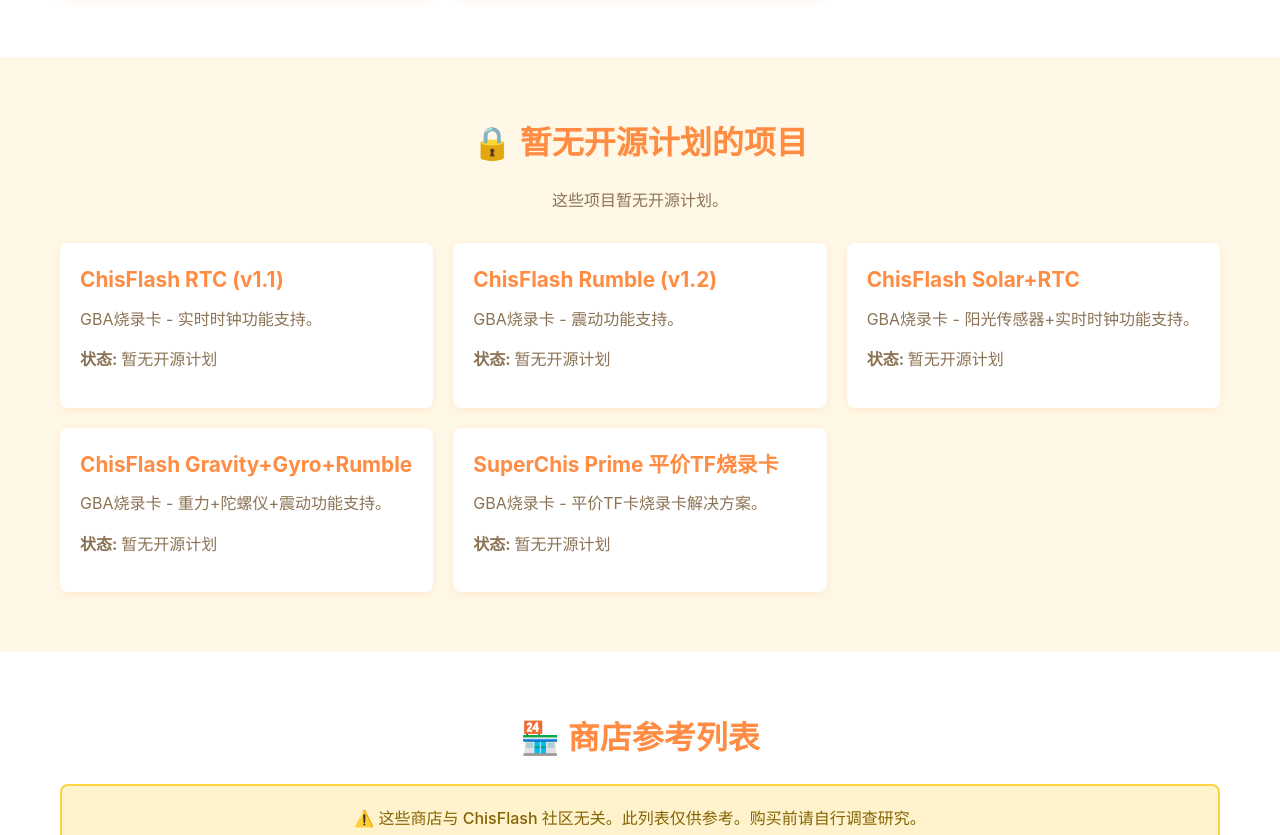
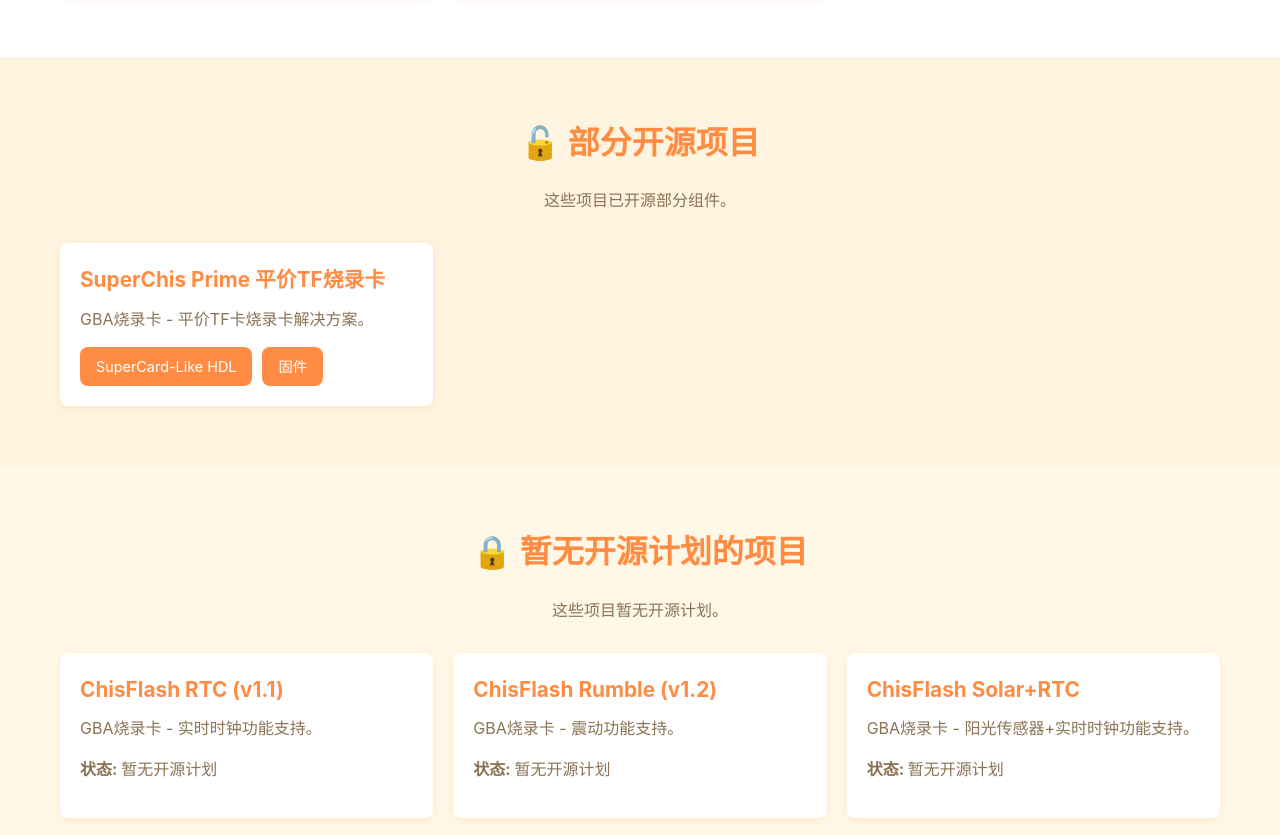
Before and after one commit to ChisBread/ChisFlashWebsite, a plain HTML site: page index.html in a window 1280 px wide. Shown: the part 1275-2110 px from the top of the page. Drawn offline with Linux system fonts and the light colour scheme.

Commit message:
部分开源项目

```diff
--- a/data.js
+++ b/data.js
@@ -124,6 +124,25 @@
     }
 ];
 
+const partialOpenSourceProjects = [
+    {
+        name: {
+            zh: "SuperChis Prime 平价TF烧录卡",
+            en: "SuperChis Prime Affordable TF Flashcart",
+            ja: "SuperChis Prime 手頃なTFフラッシュカート"
+        },
+        description: {
+            zh: "GBA烧录卡 - 平价TF卡烧录卡解决方案。",
+            en: "GBA Flashcart - Affordable TF card flashcart solution.",
+            ja: "GBAフラッシュカート - 手頃な価格のTFカードソリューション。"
+        },
+        links: [
+            { label: { zh: "SuperCard-Like HDL", en: "SuperCard-Like HDL", ja: "SuperCard-Like HDL" }, url: "https://github.com/ChisBread/SuperChis" },
+            { label: { zh: "固件", en: "Firmware", ja: "ファームウェア" }, url: "https://github.com/davidgfnet/superfw" }
+        ]
+    }
+];
+
 const closedSourceProjects = [
     {
         name: {
@@ -192,23 +211,6 @@
             en: "No open source plan",
             ja: "オープンソース化の予定なし"
         }
-    },
-    {
-        name: {
-            zh: "SuperChis Prime 平价TF烧录卡",
-            en: "SuperChis Prime Affordable TF Flashcart",
-            ja: "SuperChis Prime 手頃なTFフラッシュカート"
-        },
-        description: {
-            zh: "GBA烧录卡 - 平价TF卡烧录卡解决方案。",
-            en: "GBA Flashcart - Affordable TF card flashcart solution.",
-            ja: "GBAフラッシュカート - 手頃な価格のTFカードフラッシュカートソリューション。"
-        },
-        status: {
-            zh: "暂无开源计划",
-            en: "No open source plan",
-            ja: "オープンソース化の予定なし"
-        }
     }
 ];
 
--- a/i18n.js
+++ b/i18n.js
@@ -6,6 +6,8 @@
         "intro.description": "ChisFlash 社区是一个开放的 DIY 硬件社区。任何人都可以在自己的 DIY 产品上标注 \"Chis\"，以表明他们是这个创意生态系统的一部分。",
         "opensource.title": "🔓 开源项目",
         "opensource.description": "这些项目完全开源，可供社区使用。",
+        "partialopensource.title": "🔓 部分开源项目",
+        "partialopensource.description": "这些项目已开源部分组件。",
         "closedsource.title": "🔒 暂无开源计划的项目",
         "closedsource.description": "这些项目暂无开源计划。",
         "stores.title": "🏪 商店参考列表",
@@ -23,6 +25,8 @@
         "intro.description": "ChisFlash Community is an open DIY hardware community. Anyone can mark their DIY products with \"Chis\" to show they are part of this creative ecosystem.",
         "opensource.title": "🔓 Open Source Projects",
         "opensource.description": "These projects are fully open source and available for the community.",
+        "partialopensource.title": "🔓 Partially Open Source Projects",
+        "partialopensource.description": "These projects have some components open sourced.",
         "closedsource.title": "🔒 Projects Without Open Source Plans",
         "closedsource.description": "These projects currently have no plans to be open sourced.",
         "stores.title": "🏪 Store References",
@@ -40,6 +44,8 @@
         "intro.description": "ChisFlash コミュニティは、オープンな DIY ハードウェアコミュニティです。誰でも自分の DIY 製品に \"Chis\" とマークして、このクリエイティブなエコシステムの一部であることを示すことができます。",
         "opensource.title": "🔓 オープンソースプロジェクト",
         "opensource.description": "これらのプロジェクトは完全にオープンソースで、コミュニティで利用可能です。",
+        "partialopensource.title": "🔓 部分的にオープンソースのプロジェクト",
+        "partialopensource.description": "これらのプロジェクトは一部のコンポーネントがオープンソース化されています。",
         "closedsource.title": "🔒 オープンソース化予定なしのプロジェクト",
         "closedsource.description": "これらのプロジェクトは現在オープンソース化の予定がありません。",
         "stores.title": "🏪 ストア参考リスト",
--- a/index.html
+++ b/index.html
@@ -38,6 +38,15 @@
             <h2 data-i18n="opensource.title">Open Source Projects</h2>
             <p data-i18n="opensource.description">These projects are fully open source and available for the community.</p>
             <div id="opensource-projects" class="project-grid"></div>
+        </div>
+    </section>
+
+    <!-- Partial Open Source Projects Section -->
+    <section class="projects partial-open-source">
+        <div class="container">
+            <h2 data-i18n="partialopensource.title">Partially Open Source Projects</h2>
+            <p data-i18n="partialopensource.description">These projects have some components open sourced.</p>
+            <div id="partialopensource-projects" class="project-grid"></div>
         </div>
     </section>
 
--- a/main.js
+++ b/main.js
@@ -32,6 +32,36 @@
         `;
 
         openSourceContainer.appendChild(card);
+    });
+
+    // Partial Open Source Projects
+    const partialOpenSourceContainer = document.getElementById('partialopensource-projects');
+    partialOpenSourceContainer.innerHTML = '';
+
+    partialOpenSourceProjects.forEach(project => {
+        const card = document.createElement('div');
+        card.className = 'project-card';
+
+        const name = project.name[lang] || project.name.en;
+        const description = project.description[lang] || project.description.en;
+
+        let linksHTML = '';
+        if (project.links) {
+            linksHTML = '<div class="project-links">';
+            project.links.forEach(link => {
+                const label = typeof link.label === 'object' ? (link.label[lang] || link.label.en) : link.label;
+                linksHTML += `<a href="${link.url}" target="_blank" rel="noopener noreferrer">${label}</a>`;
+            });
+            linksHTML += '</div>';
+        }
+
+        card.innerHTML = `
+            <h3>${name}</h3>
+            <p>${description}</p>
+            ${linksHTML}
+        `;
+
+        partialOpenSourceContainer.appendChild(card);
     });
 
     // Closed Source Projects
--- a/styles.css
+++ b/styles.css
@@ -116,6 +116,10 @@
 
 .projects.closed-source {
     background: var(--light-bg);
+}
+
+.projects.partial-open-source {
+    background: #FFF4E0;
 }
 
 .projects p {
```
